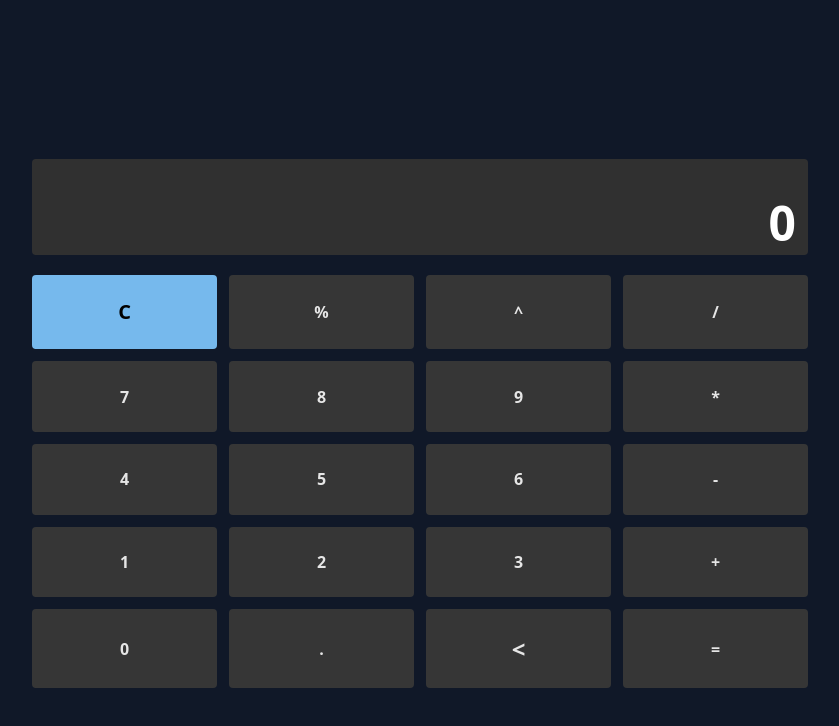
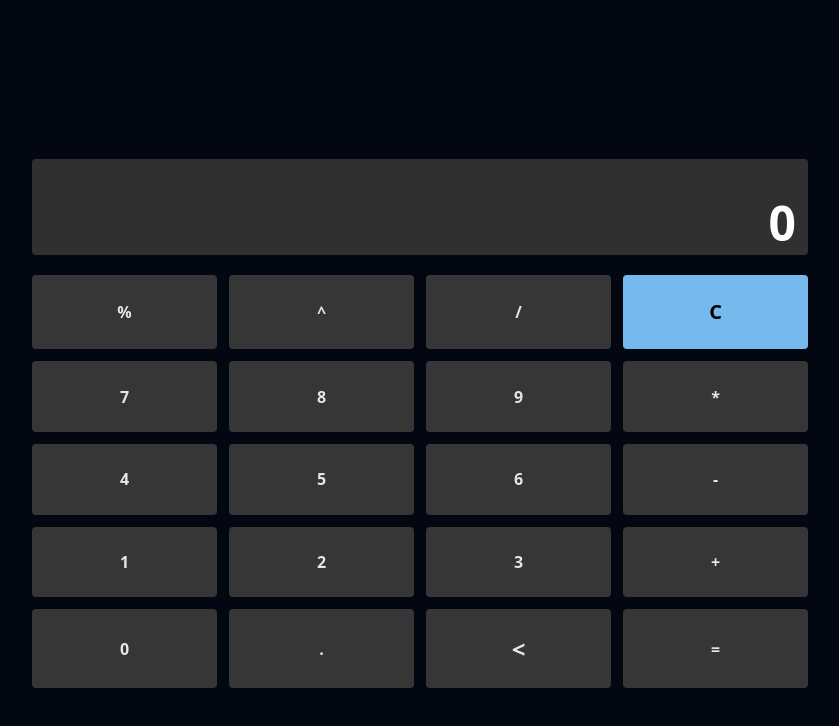
Before and after one commit to Nitin-Parmar-advant-lab/Calculator-, a website with bundled scripts: page index.html in a window 1280 px wide. Shown: the whole page, without its empty margins (220-1059 px from the left). Built offline with nearby package versions, Linux system fonts and the light colour scheme.

```diff
--- a/index.html
+++ b/index.html
@@ -8,7 +8,7 @@
         <link rel="stylesheet" href="./src/output.css">
     </head>
 
-    <body class="bg-gray-900">
+    <body class="bg-gray-950">
         <div class="center flex justify-center items-center h-screen">
             <main class="w-200 h-150 p-3">
                 <div class="all-btn grid grid-cols-4 text-white gap-3 h-full">
@@ -27,12 +27,14 @@
                         <button data-action="tan" class="number-button">tan</button>
                         <button data-key="l" class="number-button">log</button> -->
 
-                        <button data-action="clear"
-                        class="bg-[#76B9ED] hover:bg-[#6DA9D8] rounded text-black font-bold text-xl cursor-pointer">C</button>
                         <button data-key="%" class="number-button">%</button>
                         <button data-key="^" class="number-button">^</button>
                         <!-- <button data-action="sqrt" class="number-button">√</button> -->
                         <button data-key="/" class="number-button">/</button>
+                        <button data-action="clear"
+                        class="bg-[#76B9ED] hover:bg-[#6DA9D8] rounded text-black font-bold text-xl cursor-pointer">C</button>
+
+                        <!-- <button data-key="√" class="number-button">√</button> -->
 
                         <button data-key="7" class="number-button">7</button>
                         <button data-key="8" class="number-button">8</button>
--- a/operation/basic-operation.js
+++ b/operation/basic-operation.js
@@ -1,6 +1,6 @@
-// String to Postfix (shunting yard)
 import {operators} from "../operators.js"
 
+// String to Postfix (shunting yard)
 const operation = {
     '+': { prec: 2, exec: (a, b) => a + b },
     '-': { prec: 2, exec: (a, b) => a - b },
```
Also changed, not shown: operation/scintific-opration.js (line endings or trailing spaces), src/output.css.
